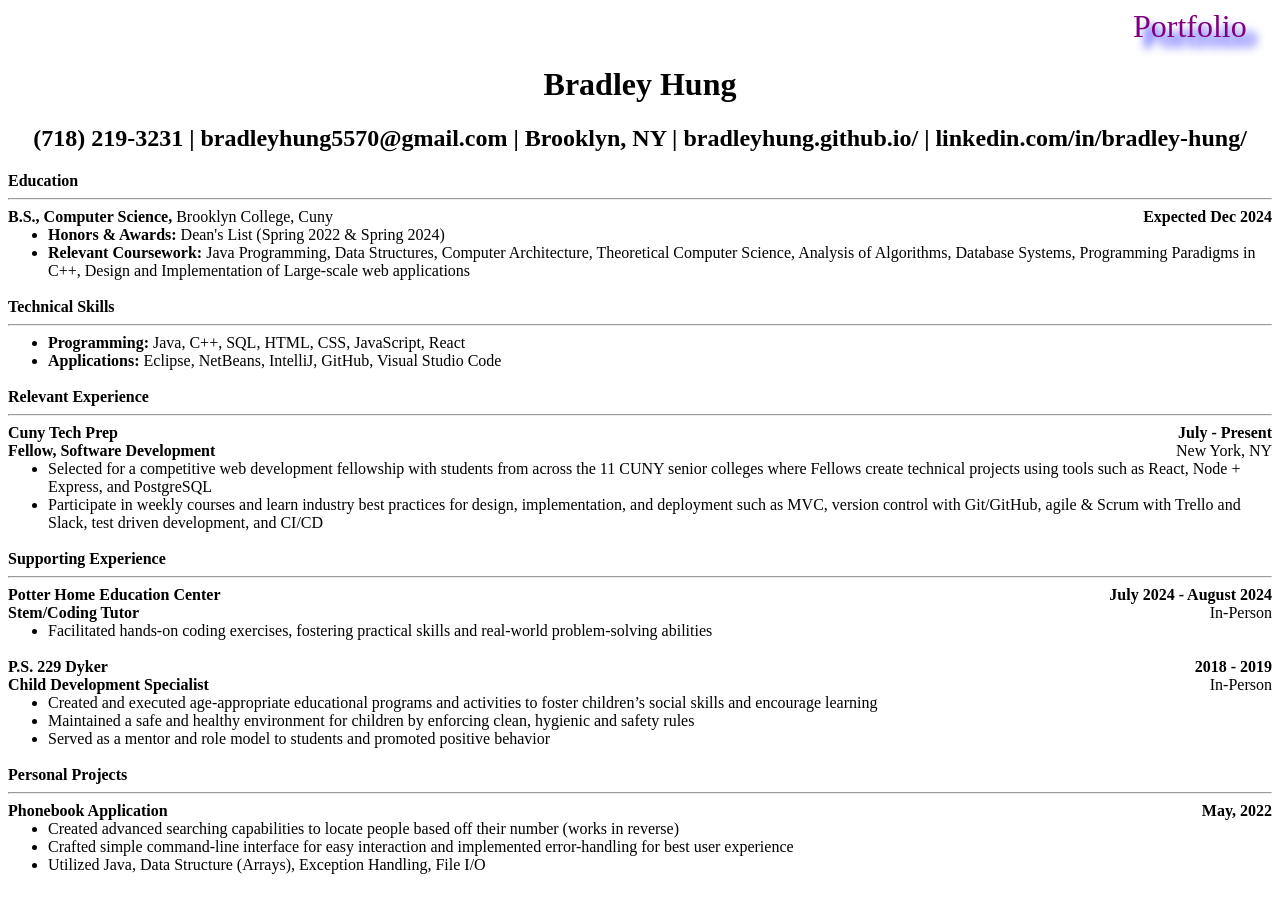
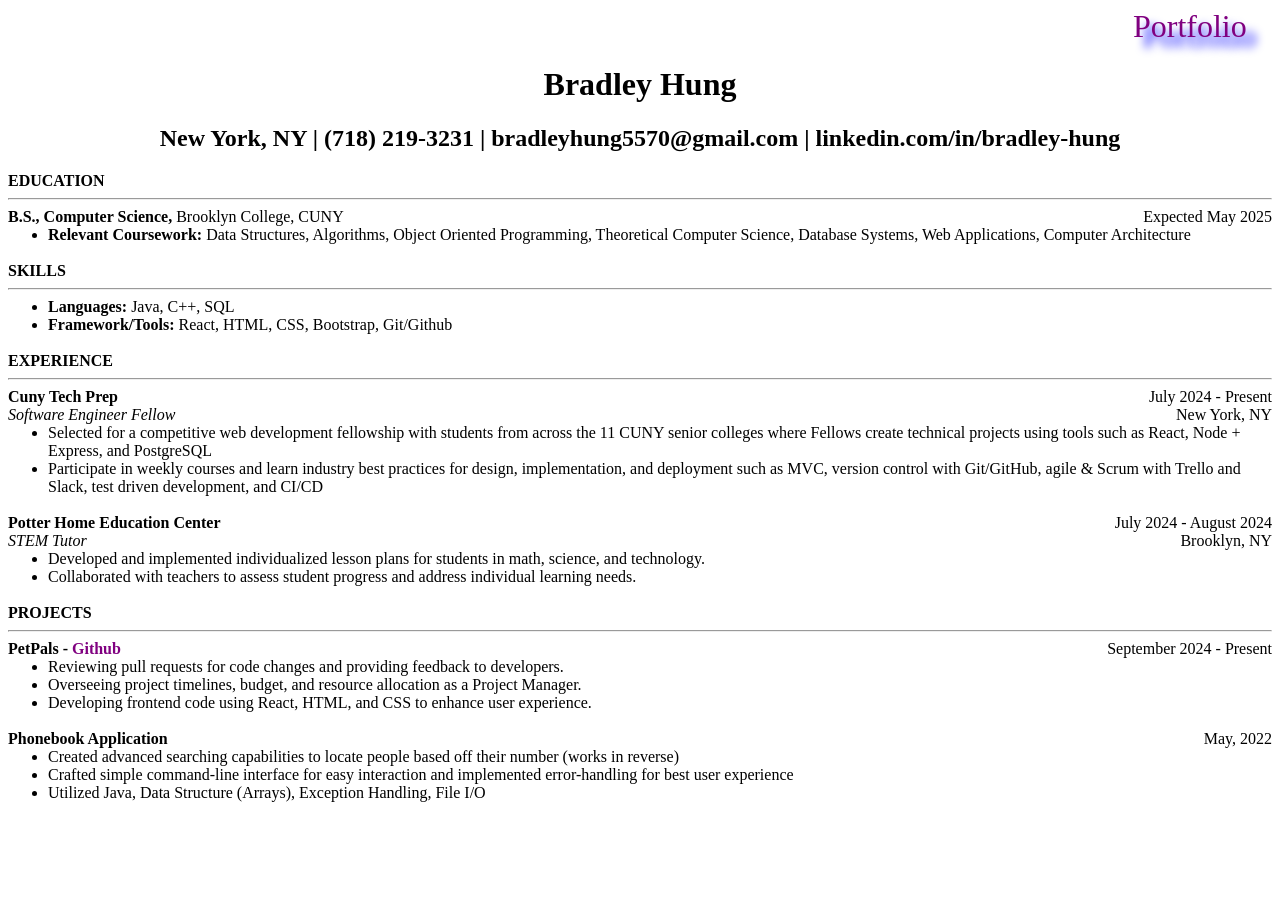
Before and after one commit to bradleyhung/bradleyhung.github.io, a Jekyll site: the page resume.html, which Jekyll copies as it is, in a window 1280 px wide. Built offline with Jekyll 4.4.1, drawn with Linux system fonts in a browser that asks for light colours.

Commit message:
Updated Resume

```diff
--- a/resume.css
+++ b/resume.css
@@ -23,7 +23,7 @@ a {
 h1, h2 {
     text-align: center;
 }
-.Education, .Relevant, .Relevant-Body, .Supporting, .Supporting-body, .Supporting-Second, .Supporting-Second-Body, .Personal {
+.Education, .Relevant, .Relevant-Body, .Supporting, .Supporting-body, .Supporting-Second, .Supporting-Second-Body, .Personal, .PetPals, .PhonebookApplication {
     display: flex;
     justify-content: space-between;
 }
--- a/resume.html
+++ b/resume.html
@@ -18,34 +18,33 @@
         Bradley Hung
       </h1>
       <h2>
-        (718) 219-3231 | bradleyhung5570@gmail.com | Brooklyn, NY | bradleyhung.github.io/ | linkedin.com/in/bradley-hung/
+        New York, NY | (718) 219-3231 | bradleyhung5570@gmail.com  | linkedin.com/in/bradley-hung
       </h2>
-      <b>Education</b>
+      <b>EDUCATION</b>
       <hr>
       <div class="Education">
-        <div class="left"><b>B.S., Computer Science,</b> Brooklyn College, Cuny</div>
-        <div class="right"><b>Expected Dec 2024</b></div>
+        <div class="left"><b>B.S., Computer Science,</b> Brooklyn College, CUNY</div>
+        <div class="right">Expected May 2025</div>
       </div>
       <ul>
-        <li><b>Honors & Awards:</b> Dean's List (Spring 2022 & Spring 2024)</li>
-        <li><b>Relevant Coursework:</b> Java Programming, Data Structures, Computer Architecture, Theoretical Computer Science, Analysis of Algorithms, Database Systems, Programming Paradigms in C++, Design and Implementation of Large-scale web applications</li>
+        <li><b>Relevant Coursework:</b> Data Structures, Algorithms, Object Oriented Programming, Theoretical Computer Science, Database Systems, Web Applications, Computer Architecture</li>
       </ul>
       <br>
-      <b>Technical Skills</b>
+      <b>SKILLS</b>
       <hr>
       <ul>
-        <li><b>Programming:</b> Java, C++, SQL, HTML, CSS, JavaScript, React</li>
-        <li><b>Applications:</b> Eclipse, NetBeans, IntelliJ, GitHub, Visual Studio Code</li>
+        <li><b>Languages:</b> Java, C++, SQL</li>
+        <li><b>Framework/Tools:</b> React, HTML, CSS, Bootstrap, Git/Github</li>
       </ul>
       <br>
-      <b>Relevant Experience</b>
+      <b>EXPERIENCE</b>
       <hr>
       <div class="Relevant">
         <div class="left"><b>Cuny Tech Prep</b></div>
-        <div class="right"><b>July - Present</b></div>
+        <div class="right">July 2024 - Present</div>
       </div>
       <div class="Relevant-Body">
-        <div class="left"><b>Fellow, Software Development</b></div>
+        <div class="left"><i>Software Engineer Fellow</i></div>
         <div class="right">New York, NY</div>
       </div>
       <ul>
@@ -53,39 +52,34 @@
         <li>Participate in weekly courses and learn industry best practices for design, implementation, and deployment such as MVC, version control with Git/GitHub, agile & Scrum with Trello and Slack, test driven development, and CI/CD</li>
       </ul>
       <br>
-      <b>Supporting Experience</b>
-      <hr>
       <div class="Supporting">
         <div class="left"><b>Potter Home Education Center</b></div>
-        <div class="right"><b>July 2024 - August 2024</b></div>
+        <div class="right">July 2024 - August 2024</div>
       </div>
       <div class="Supporting-body">
-        <div class="left"><b>Stem/Coding Tutor</b></div>
-        <div class="right">In-Person</div>
+        <div class="left"><i>STEM Tutor</i></div>
+        <div class="right">Brooklyn, NY</div>
       </div>
       <ul>
-        <li>Facilitated hands-on coding exercises, fostering practical skills and real-world problem-solving abilities</li>
+        <li>Developed and implemented individualized lesson plans for students in math, science, and technology.</li>
+        <li>Collaborated with teachers to assess student progress and address individual learning needs.</li>
       </ul>
       <br>
-      <div class="Supporting-Second">
-        <div class="left"><b>P.S. 229 Dyker</b></div>
-        <div class="right"><b>2018 - 2019</b></div>
-      </div>
-      <div class="Supporting-Second-Body">
-        <div class="left"><b>Child Development Specialist</b></div>
-        <div class="right">In-Person</div>
+      <b>PROJECTS</b>
+      <hr>
+      <div class="PetPals">
+        <div class="left"><b>PetPals - <a href="https://github.com/birongliu/PetPals">Github</a></b></div>
+        <div class="right">September 2024 - Present</div>
       </div>
       <ul>
-        <li>Created and executed age-appropriate educational programs and activities to foster children’s social skills and encourage learning</li>
-        <li>Maintained a safe and healthy environment for children by enforcing clean, hygienic and safety rules</li>
-        <li>Served as a mentor and role model to students and promoted positive behavior</li>
+        <li>Reviewing pull requests for code changes and providing feedback to developers.</li>
+        <li>Overseeing project timelines, budget, and resource allocation as a Project Manager.</li>
+        <li>Developing frontend code using React, HTML, and CSS to enhance user experience.</li>
       </ul>
       <br>
-      <b>Personal Projects</b>
-      <hr>
-      <div class="Personal">
+      <div class="PhonebookApplication">
         <div class="left"><b>Phonebook Application</b></div>
-        <div class="right"><b>May, 2022</b></div>
+        <div class="right">May, 2022</div>
       </div>
       <ul>
         <li>Created advanced searching capabilities to locate people based off their number (works in reverse)</li>
```
